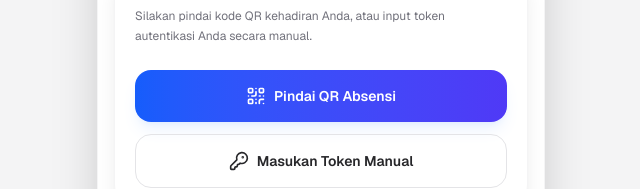
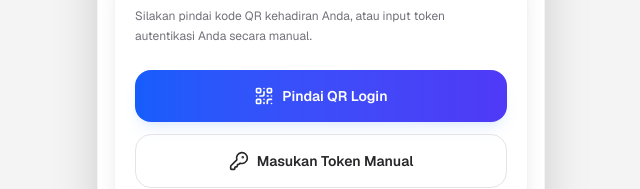
Before and after one commit to RadityaFiqa/absensi-darwin, a Next.js app: page /login in a window 1280 px wide. Shown: the part 300-489 px from the top of the page, without its empty margins (319-959 px from the left). Built offline with nearby package versions, Linux system fonts and the light colour scheme.

Commit message:
Update Feature

```diff
--- a/src/features/LoginView.tsx
+++ b/src/features/LoginView.tsx
@@ -85,7 +85,7 @@ export const LoginView: React.FC = () => {
               className="py-4 text-sm"
               leftIcon={<QrCode className="w-5 h-5" />}
             >
-              Pindai QR Absensi
+              Pindai QR Login
             </Button>
 
             {!showManual && (
```
